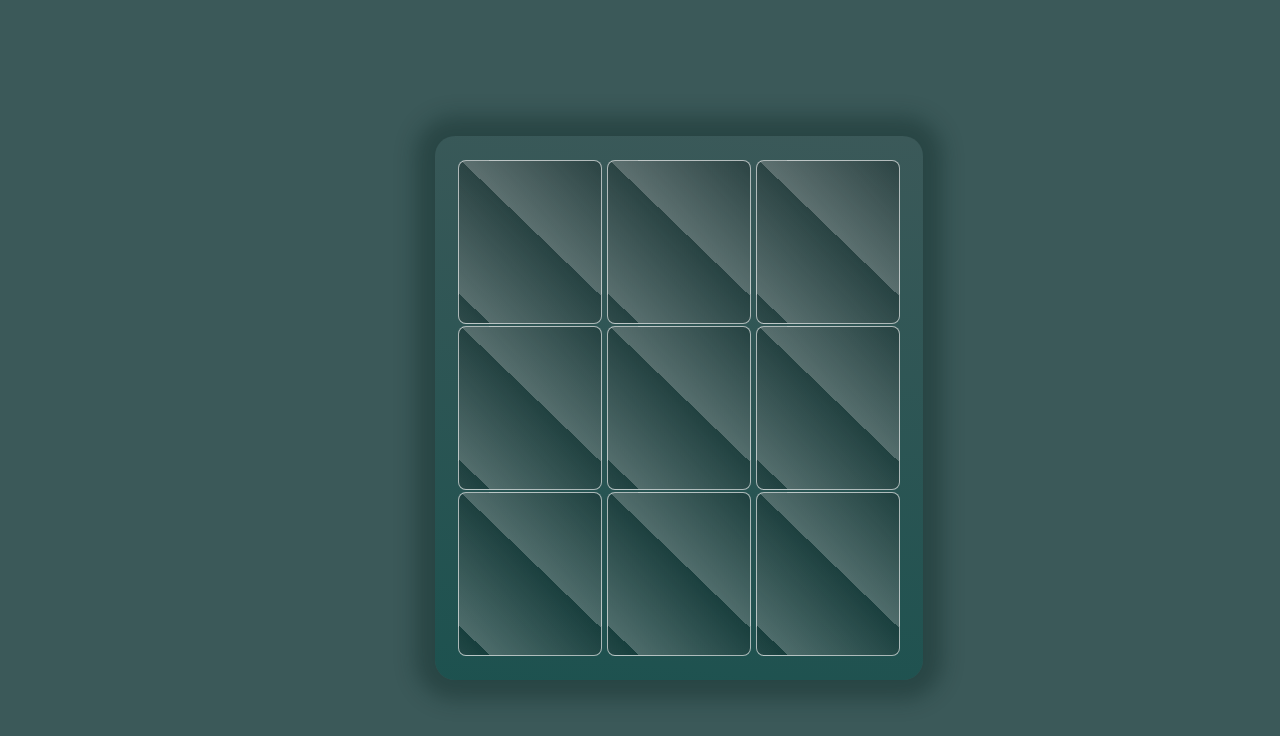
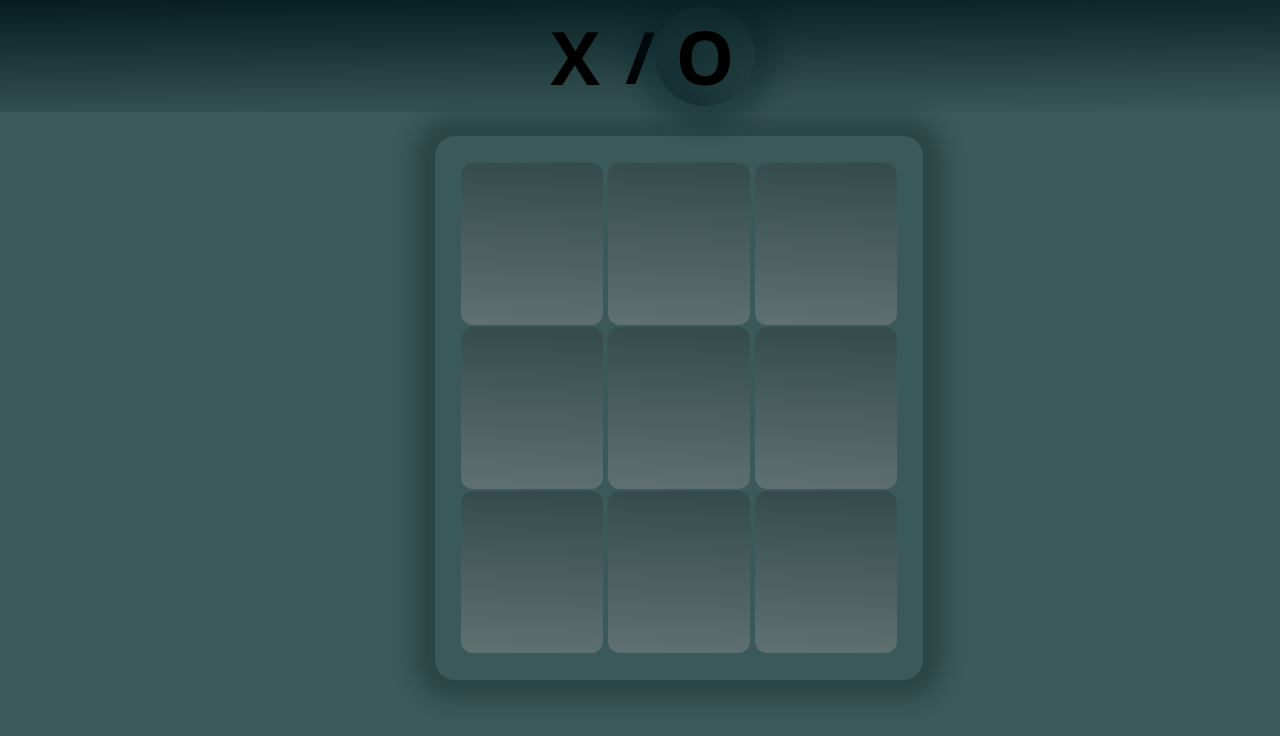
Before and after one commit to Youssef-Shehata/Tic-Tac-Toe, a React (Create React App) app: page / in a window 1280 px wide. Shown: the top 736 px of the page. Built offline with nearby package versions, Linux system fonts and the light colour scheme.

Commit message:
added ability to choose x or o

```diff
--- a/src/App.css
+++ b/src/App.css
@@ -16,7 +16,42 @@
   min-height: fit-content;
 }
 
+.header {
+  background: linear-gradient(179deg, #051d20, #2f4f4f00);
+  height: 14vh;
+  display: flex;
+  justify-content: center;
+  align-items: center;
+  font-size: 72px;
+  font-weight: bold;
+  font-family: system-ui;
+}
+
+.char {
+  font-size: 74px;
+  width: 100px;
+  height: 100px;
+  display: flex;
+  justify-content: center;
+  align-items: center;
+  user-select: none;
+  cursor: pointer;
+}
+
+.active {
+  box-shadow: 0px 0px 20px 20px #06232759;
+  background: linear-gradient(45deg, #102b2e, transparent);
+  border-radius: 50%;
+  display: flex;
+  justify-content: center;
+  align-items: center;
+  user-select: none;
+  cursor: pointer;
+}
+
+
 .grid {
+
   width: 61vmin;
   height: 68vmin;
   display: flex;
@@ -25,7 +60,7 @@
   align-content: center;
   justify-content: center;
   align-items: center;
-  background: linear-gradient(6deg, #134f4cbf, transparent);
+  /* background: linear-gradient(6deg, #134f4cbf, transparent); */
   top: 17vh;
   left: 34vw;
   box-shadow: 0px 0px 20px 20px #0e272461;
@@ -38,24 +73,28 @@
 }
 
 .cell {
-  background: repeating-linear-gradient(224deg, #0000003b, #a39c9c59 97px);
+  background: repeating-linear-gradient(183deg, #1d1d1d3b, #a39c9c59);
   margin: 2px;
-  border: 1px solid #ffffff9e;
+  border: 0px solid #0000009e;
   border-radius: 3px;
   width: 142px;
   height: 162px;
   display: flex;
   justify-content: center;
   align-items: center;
-  font-size: 83px;
+  font-size: 96px;
   -webkit-user-select: none;
   user-select: none;
   cursor: pointer;
-  border-radius: 8px;
+  border-radius: 12px;
+  min-width: -moz-fit-content;
   min-width: fit-content;
   min-height: max-content;
   max-width: 148px;
   max-height: 163px;
+  font-family: sans-serif;
+  FONT-WEIGHT: bold;
+  color: #031416;
 }
 
 .popup {
--- a/src/App.js
+++ b/src/App.js
@@ -16,18 +16,26 @@
   const current = grid[i][j];
   if (current === '') return false
 
+
+  // check for 3 repeating values in each row or column
   if (current === grid[i][(j + 1) % 3] &&
     current === grid[i][(j + 2) % 3] &&
     current === grid[i][(j + 3) % 3]) return true
   if (current === grid[(i + 1) % 3][j] &&
     current === grid[(i + 2) % 3][j] &&
     current === grid[(i + 3) % 3][j]) return true
+
+  // check for if there is a value in the centere and if so check the corners for 3 repeating valiues
+
   const center = grid[1][1]
   if (center) {
     if (grid[0][2] === grid[2][0] && grid[2][0] === center) return true
     if (grid[0][0] === grid[2][2] && grid[2][2] === center) return true
   }
 }
+
+
+
 const checkDraw = (grid) => {
   for (let i = 0; i < 3; i++) {
     for (let j = 0; j < 3; j++) {
@@ -41,16 +49,22 @@
 }
 
 function App() {
-  const [playerX, setPlayerX] = useState(true)
+  const [playerX, setPlayerX] = useState(false)
   const [draw, setDraw] = useState(false)
   const [won, setWon] = useState(false)
   const [locked, setLocked] = useState(false)
+  const [playing, setPlaying] = useState(false)
+
 
   const [grid, setGrid] = useState([
     ['', '', ''],
     ['', '', ''],
     ['', '', '']
   ]);
+
+
+
+
 
 
   const handlePlayAgain = () => {
@@ -65,15 +79,17 @@
     setWon(false)
     setLocked(false)
   }
+
   const handleClose = () => {
     setDraw(false)
     setWon(false)
-
   }
 
   const handlePlay = (rowIndex, colIndex) => {
     if (grid[rowIndex][colIndex]) return
+
     if (locked) return
+    setPlaying(true)
     const newGrid = [...grid];
     const play = playerX ? 'X' : 'O'
     newGrid[rowIndex][colIndex] = play
@@ -84,26 +100,35 @@
       setWon(true)
       setLocked(true)
     }
+
+
+
+    // check if draw
+    if (checkDraw(grid) && !won) {
+      setDraw(true)
+      setLocked(true)
+    }
     // next player turn
     setPlayerX((prevplayer) => !prevplayer)
   }
 
+  const handleSwitch = () => {
+    if (playing) return
 
+    setPlayerX((prevplayer) => !prevplayer)
 
-  useEffect(() => {
-    if (checkDraw(grid) && !won) {
-      setDraw(true)
-      setLocked(true)
-    }
-
-
-  }, [grid])
-
+  }
 
 
   return (
     <div className="App">
 
+      <div className='header'>
+        <span className={"char" + (playerX ? ' active' : '')} onClick={handleSwitch}>X</span>/
+        <span className={"char" + (!playerX ? ' active' : '')} onClick={handleSwitch}>O</span>
+
+
+      </div>
       <div className='grid'>
         {won ? (
           <PopUp won={won} x={!playerX} handlePlayAgain={handlePlayAgain} handleClose={handleClose} />
```
